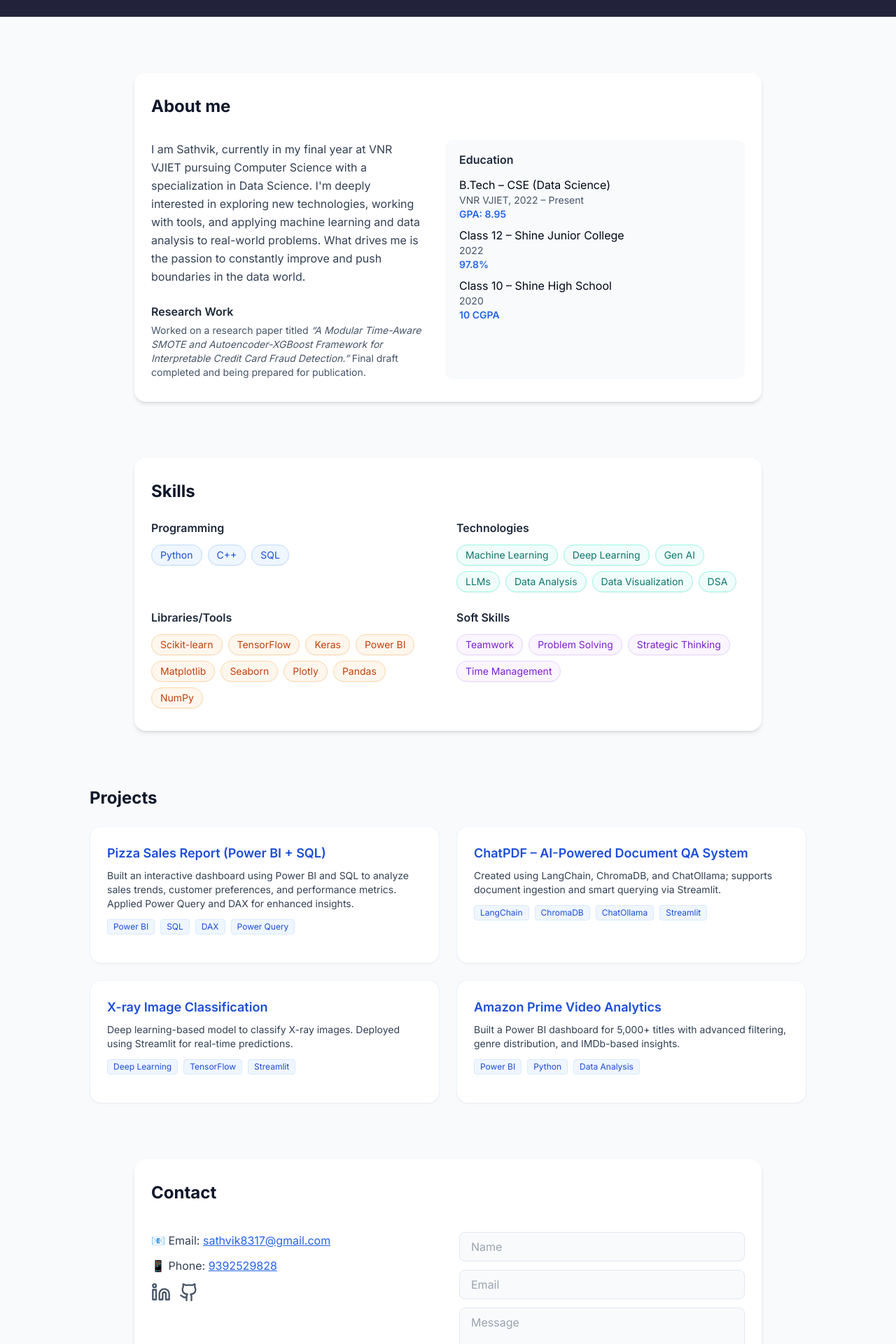
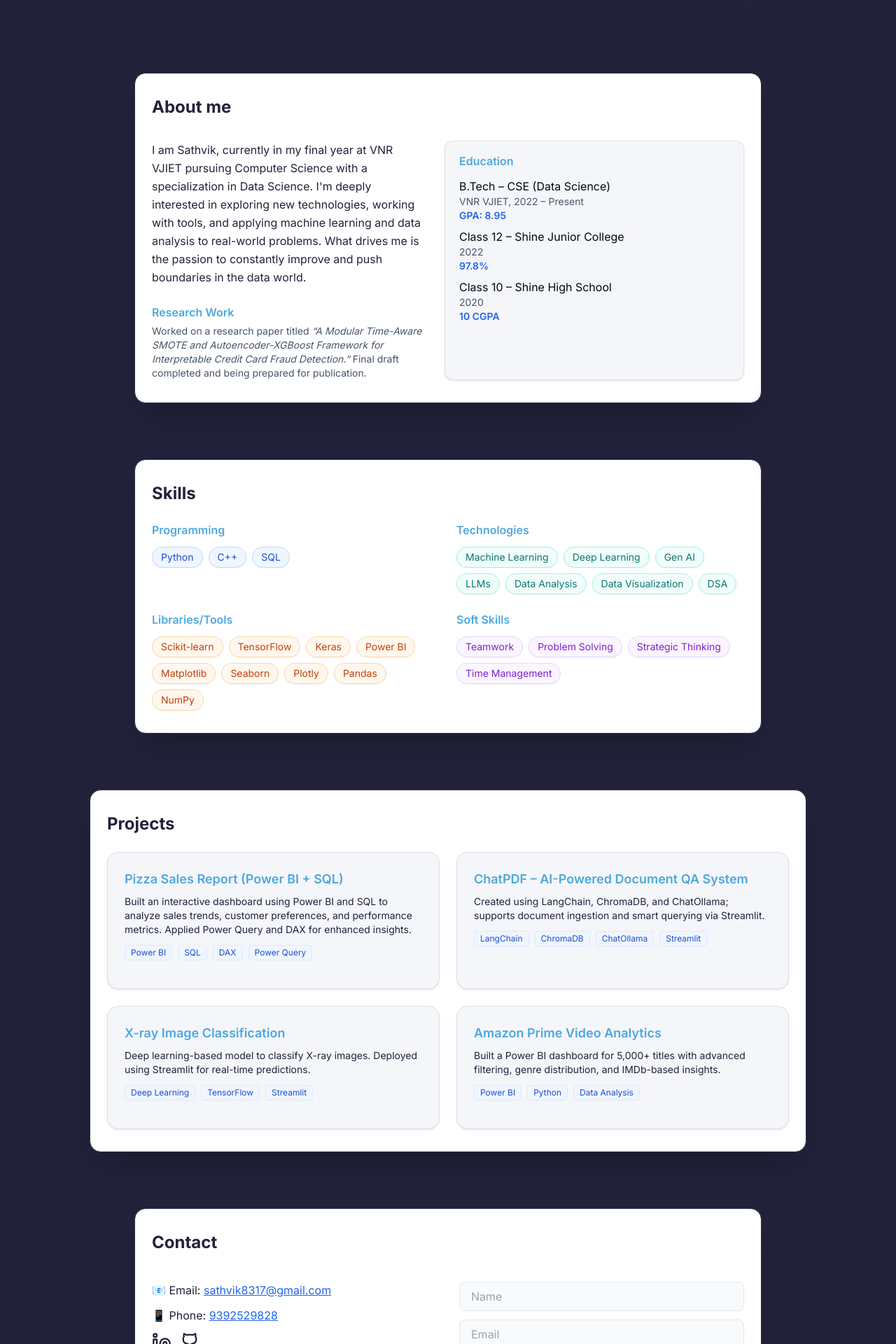
Before and after one commit to sathvik8317/sathvik-konda-portfolio, a React (Vite) app: page / in a window 1280 px wide. Shown: the part 460-2380 px from the top of the page at 70% size. Built offline with nearby package versions, Linux system fonts and the light colour scheme.

Commit message:
Refactor: Apply color scheme to all sections
Applied the `#22223b` color palette and UI enhancements consistently across all sections (About, Skills, Projects, Contact) of the page for a unified and improved visual experience.

```diff
--- a/src/components/About.tsx
+++ b/src/components/About.tsx
@@ -1,23 +1,23 @@
 
 const About = () => (
-  <div className="max-w-4xl mx-auto bg-white rounded-2xl shadow-md px-6 py-8 flex flex-col gap-6">
-    <h2 className="text-2xl font-bold text-slate-900 mb-2">About me</h2>
+  <div className="max-w-4xl w-full bg-white rounded-2xl shadow-2xl px-6 py-8 flex flex-col gap-6 border border-[#32324d]">
+    <h2 className="text-2xl font-bold text-[#22223b] mb-2">About me</h2>
     <div className="flex flex-col sm:flex-row gap-8">
-      <div className="flex-1 text-slate-700 text-base leading-relaxed">
+      <div className="flex-1 text-[#22223b] text-base leading-relaxed">
         <p>
           I am Sathvik, currently in my final year at VNR VJIET pursuing Computer Science with a specialization in Data Science. I'm deeply interested in exploring new technologies, working with tools, and applying machine learning and data analysis to real-world problems. What drives me is the passion to constantly improve and push boundaries in the data world.
         </p>
         {/* Research Work */}
         <div className="mt-6">
-          <h3 className="font-semibold text-slate-800 mb-1">Research Work</h3>
+          <h3 className="font-semibold text-[#4ea8de] mb-1">Research Work</h3>
           <p className="text-sm text-slate-600">
             Worked on a research paper titled <span className="italic font-medium">“A Modular Time-Aware SMOTE and Autoencoder-XGBoost Framework for Interpretable Credit Card Fraud Detection.”</span> Final draft completed and being prepared for publication.
           </p>
         </div>
       </div>
       {/* Education */}
-      <div className="flex-1 bg-slate-50 rounded-xl px-5 py-4">
-        <h3 className="font-semibold text-slate-800 mb-3">Education</h3>
+      <div className="flex-1 bg-[#f5f6fa] rounded-xl px-5 py-4 shadow border border-[#e0e1ec]">
+        <h3 className="font-semibold text-[#4ea8de] mb-3">Education</h3>
         <div className="space-y-2">
           <div>
             <div className="font-medium">B.Tech – CSE (Data Science)</div>
--- a/src/components/Contact.tsx
+++ b/src/components/Contact.tsx
@@ -17,29 +17,29 @@ const Contact = () => {
   };
 
   return (
-    <div className="max-w-4xl mx-auto bg-white rounded-2xl shadow-md px-6 py-8 flex flex-col gap-8">
-      <h2 className="text-2xl font-bold text-slate-900 mb-2">Contact</h2>
+    <div className="max-w-4xl w-full bg-white rounded-2xl shadow-2xl px-6 py-8 flex flex-col gap-8 border border-[#32324d]">
+      <h2 className="text-2xl font-bold text-[#22223b] mb-2">Contact</h2>
       <div className="flex flex-col md:flex-row gap-8">
         {/* Contact Info */}
         <div className="flex-1 space-y-3">
           <div>
-            <span className="font-medium text-slate-700">📧 Email: </span>
+            <span className="font-medium text-[#22223b]">📧 Email: </span>
             <a href="mailto:sathvik8317@gmail.com" className="text-blue-600 underline hover:text-blue-800">
               sathvik8317@gmail.com
             </a>
           </div>
           <div>
-            <span className="font-medium text-slate-700">📱 Phone: </span>
+            <span className="font-medium text-[#22223b]">📱 Phone: </span>
             <a href="tel:9392529828" className="text-blue-600 underline hover:text-blue-800">
               9392529828
             </a>
           </div>
           <div className="flex gap-3 mt-3">
             <a href="https://linkedin.com/in/sathvik-konda" target="_blank" rel="noopener noreferrer" aria-label="LinkedIn">
-              <Linkedin size={28} className="text-slate-600 hover:text-blue-600 transition" />
+              <Linkedin size={28} className="text-[#22223b] hover:text-[#4ea8de] transition" />
             </a>
             <a href="https://github.com/sathvik8317" target="_blank" rel="noopener noreferrer" aria-label="GitHub">
-              <Github size={28} className="text-slate-600 hover:text-blue-600 transition" />
+              <Github size={28} className="text-[#22223b] hover:text-[#4ea8de] transition" />
             </a>
           </div>
         </div>
@@ -53,7 +53,7 @@ const Contact = () => {
             name="name"
             placeholder="Name"
             required
-            className="border border-slate-200 rounded-lg px-4 py-2 bg-slate-50 focus:outline-none focus:border-blue-400"
+            className="border border-slate-200 rounded-lg px-4 py-2 bg-slate-50 focus:outline-none focus:border-[#4ea8de]"
             value={form.name}
             onChange={handleChange}
           />
@@ -62,7 +62,7 @@ const Contact = () => {
             name="email"
             placeholder="Email"
             required
-            className="border border-slate-200 rounded-lg px-4 py-2 bg-slate-50 focus:outline-none focus:border-blue-400"
+            className="border border-slate-200 rounded-lg px-4 py-2 bg-slate-50 focus:outline-none focus:border-[#4ea8de]"
             value={form.email}
             onChange={handleChange}
           />
@@ -71,13 +71,13 @@ const Contact = () => {
             placeholder="Message"
             required
             rows={4}
-            className="border border-slate-200 rounded-lg px-4 py-2 bg-slate-50 focus:outline-none focus:border-blue-400"
+            className="border border-slate-200 rounded-lg px-4 py-2 bg-slate-50 focus:outline-none focus:border-[#4ea8de]"
             value={form.message}
             onChange={handleChange}
           ></textarea>
           <button
             type="submit"
-            className="mt-2 bg-blue-600 text-white px-4 py-2 rounded-lg font-semibold hover:bg-blue-700 transition"
+            className="mt-2 bg-[#4ea8de] text-white px-4 py-2 rounded-lg font-semibold hover:bg-[#009ddc] transition"
           >
             Send Message
           </button>
--- a/src/components/Projects.tsx
+++ b/src/components/Projects.tsx
@@ -35,17 +35,17 @@ const projects = [
 ];
 
 const Projects = () => (
-  <div className="max-w-5xl mx-auto">
-    <h2 className="text-2xl font-bold text-slate-900 mb-6">Projects</h2>
+  <div className="max-w-5xl w-full bg-white rounded-2xl shadow-2xl px-6 py-8 border border-[#32324d]">
+    <h2 className="text-2xl font-bold text-[#22223b] mb-6">Projects</h2>
     <div className="grid md:grid-cols-2 gap-6">
       {projects.map((proj, idx) => (
         <div
           key={proj.title}
-          className="rounded-2xl bg-white shadow-sm p-6 border border-slate-100 hover:shadow-blue-100 transition-shadow flex flex-col animate-fade-in"
+          className="rounded-2xl bg-[#f5f6fa] shadow p-6 border border-[#e0e1ec] hover:shadow-blue-100 transition-shadow flex flex-col animate-fade-in"
           style={{ animationDelay: `${idx * 50}ms` }}
         >
-          <h3 className="font-semibold text-lg text-blue-700 mb-2">{proj.title}</h3>
-          <p className="text-sm text-slate-700 mb-3">{proj.description}</p>
+          <h3 className="font-semibold text-lg text-[#4ea8de] mb-2">{proj.title}</h3>
+          <p className="text-sm text-[#22223b] mb-3">{proj.description}</p>
           <div className="flex flex-wrap gap-2 mb-4">
             {proj.tech.map(t => (
               <span
--- a/src/components/Skills.tsx
+++ b/src/components/Skills.tsx
@@ -49,12 +49,12 @@ const badgeColors = [
 ];
 
 const Skills = () => (
-  <div className="max-w-4xl mx-auto bg-white rounded-2xl shadow-md px-6 py-8">
-    <h2 className="text-2xl font-bold text-slate-900 mb-6">Skills</h2>
+  <div className="max-w-4xl w-full bg-white rounded-2xl shadow-2xl px-6 py-8 border border-[#32324d]">
+    <h2 className="text-2xl font-bold text-[#22223b] mb-6">Skills</h2>
     <div className="grid md:grid-cols-2 gap-6">
       {groups.map((group, i) => (
         <div key={group.label}>
-          <h3 className="font-semibold text-slate-800 mb-3">{group.label}</h3>
+          <h3 className="font-semibold text-[#4ea8de] mb-3">{group.label}</h3>
           <div className="flex flex-wrap gap-2">
             {group.skills.map(skill => (
               <span
--- a/src/pages/Index.tsx
+++ b/src/pages/Index.tsx
@@ -9,22 +9,22 @@ import Footer from "@/components/Footer";
 
 const Index = () => {
   return (
-    <div className="bg-[#f8fafc] min-h-screen font-inter flex flex-col">
+    <div className="bg-[#22223b] min-h-screen font-inter flex flex-col">
       <Navbar />
       <main className="flex-1 flex flex-col pt-20 sm:pt-28">
         <section id="home">
           <Hero />
         </section>
-        <section id="about" className="mt-12 sm:mt-20">
+        <section id="about" className="mt-12 sm:mt-20 flex justify-center">
           <About />
         </section>
-        <section id="skills" className="mt-12 sm:mt-20">
+        <section id="skills" className="mt-12 sm:mt-20 flex justify-center">
           <Skills />
         </section>
-        <section id="projects" className="mt-12 sm:mt-20">
+        <section id="projects" className="mt-12 sm:mt-20 flex justify-center">
           <Projects />
         </section>
-        <section id="contact" className="mt-12 sm:mt-20">
+        <section id="contact" className="mt-12 sm:mt-20 flex justify-center">
           <Contact />
         </section>
       </main>
```
